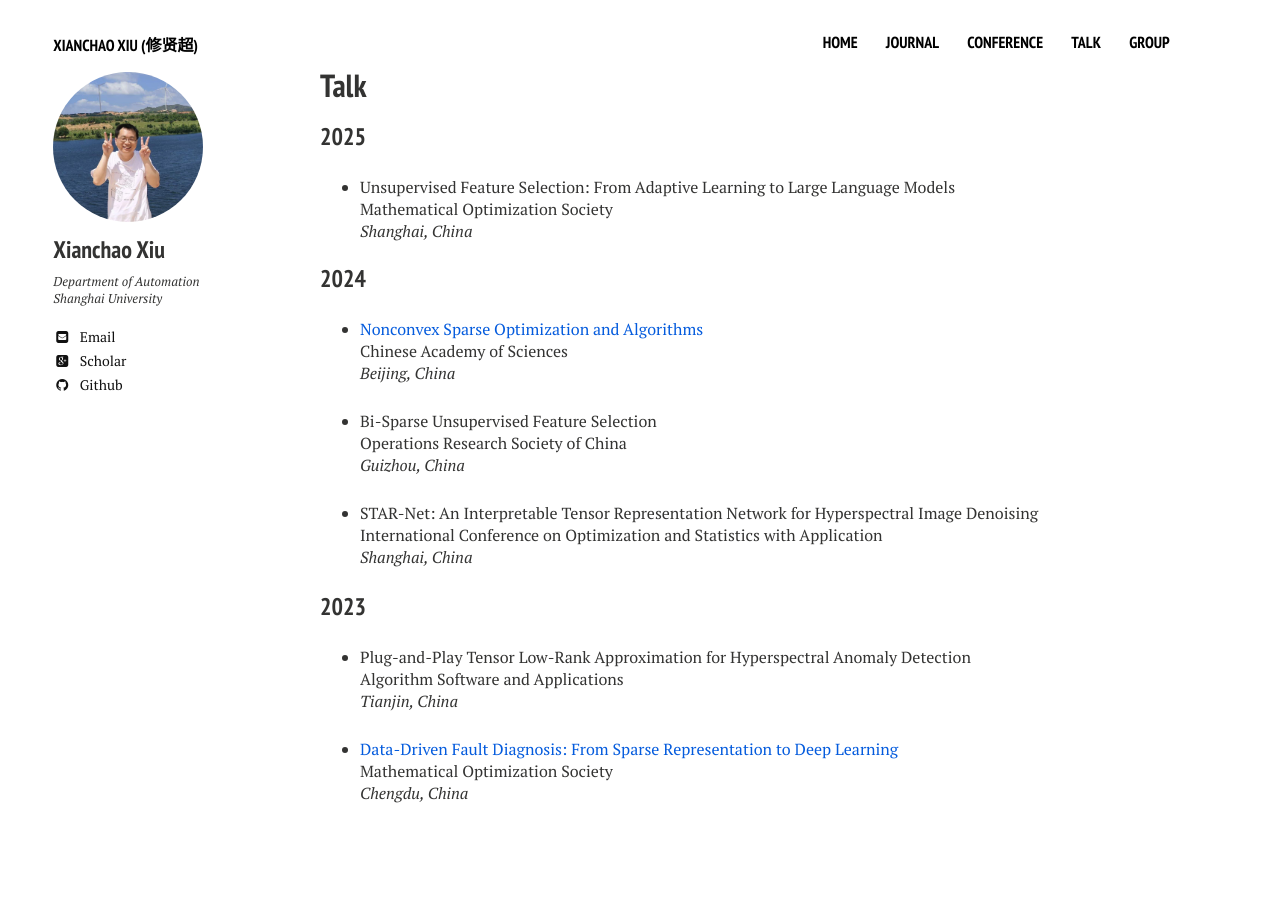
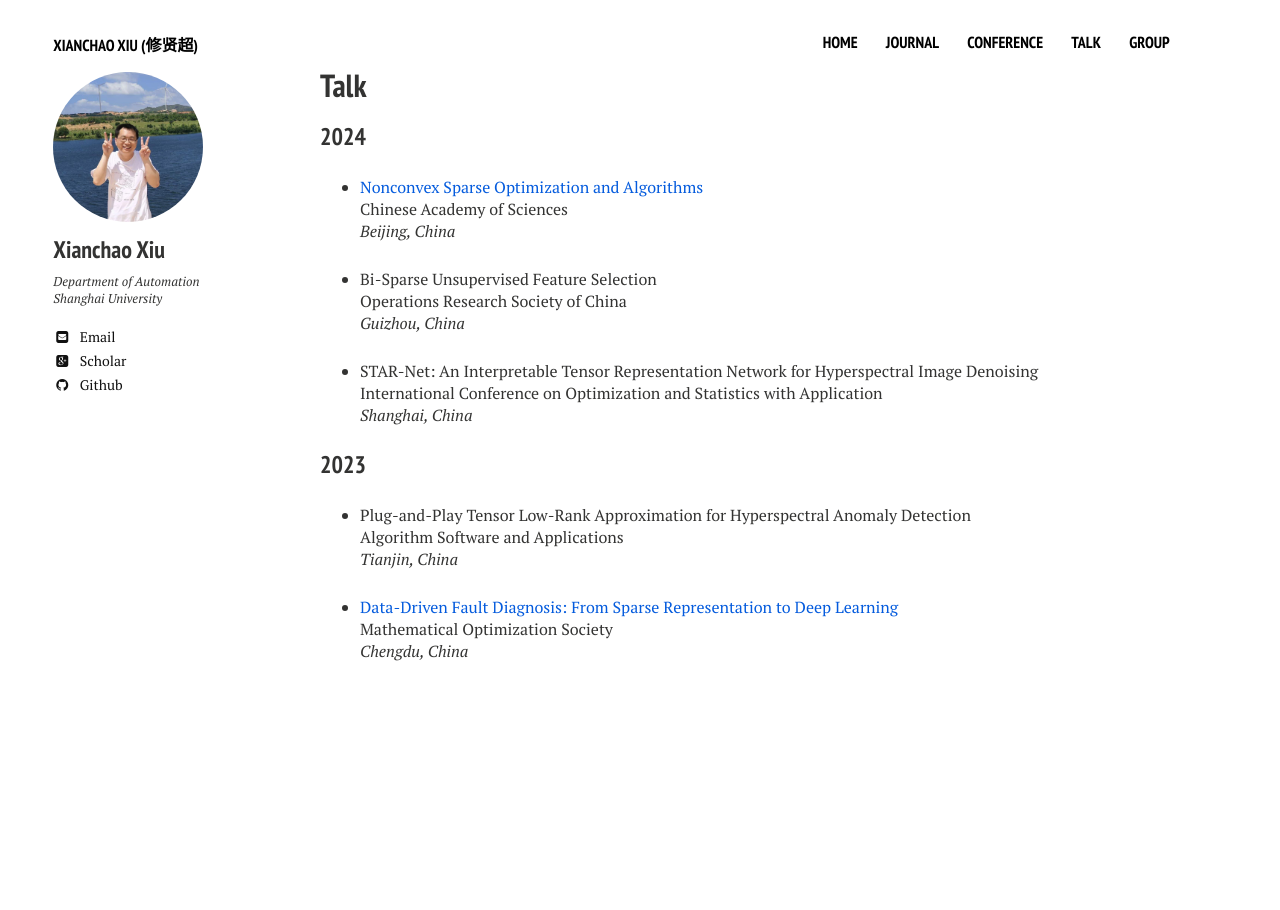
Before and after one commit to xianchaoxiu/xianchaoxiu.github.io, a Jekyll site: the page built from talk/index.md, in a window 1280 px wide. Built offline with Jekyll 4.4.1, drawn with Linux system fonts in a browser that asks for light colours; nearby versions of some CDN libraries.

Commit message:
Update index.md

```diff
--- a/talk/index.md
+++ b/talk/index.md
@@ -9,11 +9,6 @@ share: false
 ---
 
 
-### 2025
-
-* Unsupervised Feature Selection: From Adaptive Learning to Large Language Models<br>
-Mathematical Optimization Society<br>
-<i>Shanghai, China</i><br>
 
 
 ### 2024
```
